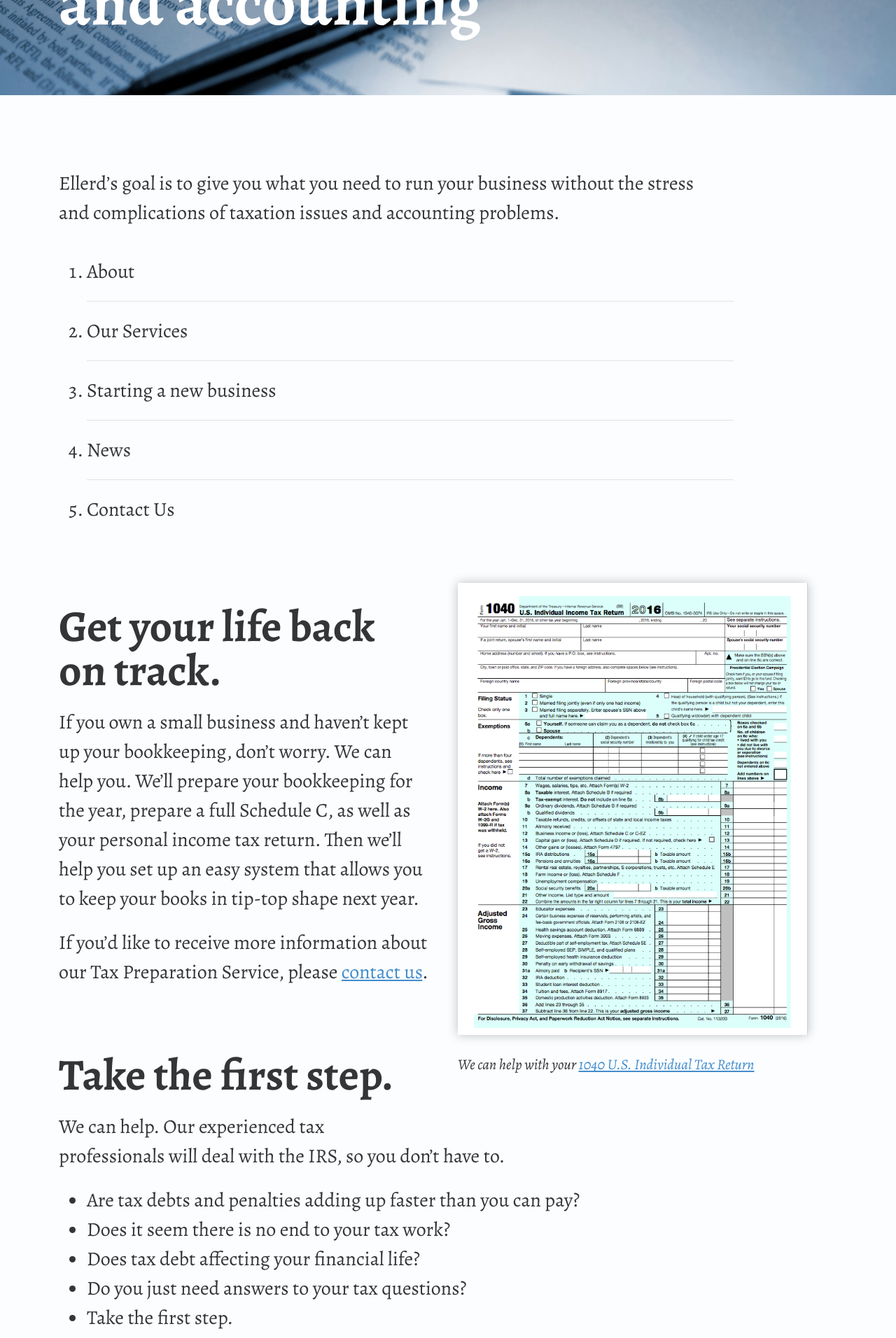
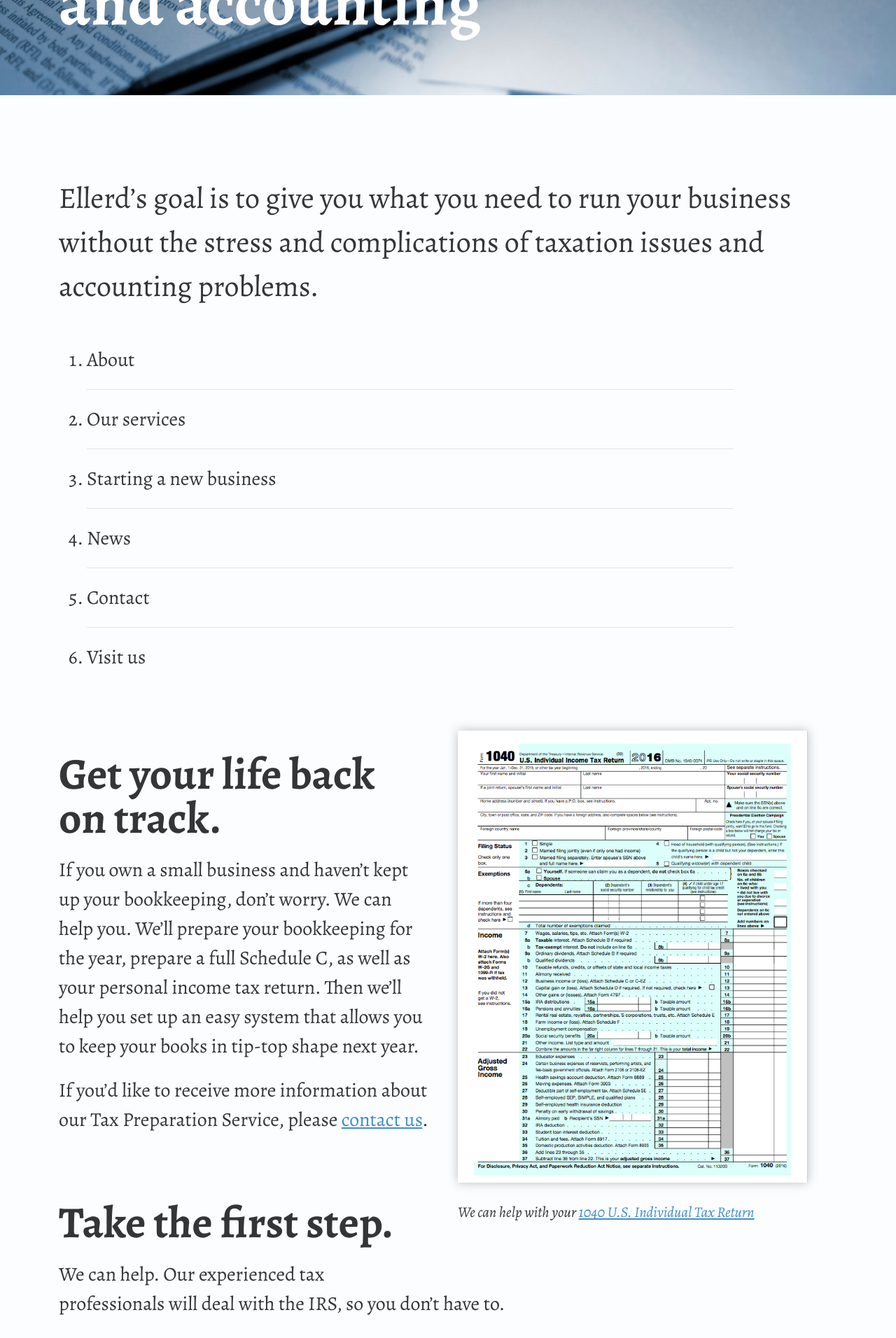
Before and after one commit to jimthoburn/ellerd, a Jekyll site: the page built from index.md, in a window 1280 px wide. Shown: the part 468-2380 px from the top of the page at 70% size. Built offline with Jekyll 4.4.1, drawn with Linux system fonts in a browser that asks for light colours; some of the changed text lies outside the part shown.

Commit message:
Tweak navigation and type sizes

```diff
--- a/_layouts/default.html
+++ b/_layouts/default.html
@@ -87,6 +87,10 @@
       max-width: 45em;
       margin: 0 auto;
       */
+    }
+
+    main > p:first-child {
+      font-size: 1.5em;
     }
 
     footer {
@@ -489,10 +493,11 @@
     <h2><a href="/">Ellerd Business Services</a></h2>
     <ol>
       <li><a href="/about">About</a></li>
-      <li><a href="/services">Our Services</a></li>
+      <li><a href="/services">Our services</a></li>
       <li><a href="/start-business">Starting a new business</a></li>
       <li><a href="/news">News</a></li>
-      <li><a href="#contact">Contact Us</a></li>
+      <li><a href="#contact">Contact</a></li>
+      <li><a href="#visit">Visit us</a></li>
     </ol>
 
     <h2 id="contact">Contact us for a free consultation</h2>
@@ -508,7 +513,7 @@
       <dd>(714) 825-0578</dd>
     </dl>
 
-    <h2>Visit us</h2>
+    <h2 id="visit">Visit us</h2>
     <p>
       Ellerd Business Services<br />
       48 Tesla<br />
--- a/index.md
+++ b/index.md
@@ -5,10 +5,11 @@ title: We can help with your taxes and accounting
 Ellerd’s goal is to give you what you need to run your business without the stress and complications of taxation issues and accounting problems.
 
 1.  [About](/about)
-2.  [Our Services](/services)
+2.  [Our services](/services)
 3.  [Starting a new business](/start-business)
 4.  [News](/news)
-5.  [Contact Us](#contact)
+5.  [Contact](#contact)
+5.  [Visit us](#visit)
 
 <figure>
   <img src="/uploads/1040.png" width="500" alt="1040 U.S. Individual Tax Return" />
@@ -33,10 +34,11 @@ We can help. Our experienced tax professionals will deal with the IRS, so you do
 
 [Get Started Today](#contact)
 
-## We’ve been doing this for more than 25 years
+## We’ve been doing this for more than 25 years.
 
 We understand the problems and challenges of business ownership.
-**We’ve been there**.
+
+**We’ve been there.**
 
 The problems facing you–compliance, government reporting, taxation–are easily resolved if you have access to the right resources.
 
@@ -46,7 +48,7 @@ You’re an expert in your field, and you shouldn’t have to spend your valuabl
 
 We know you’d rather be doing the thing you love. So leave the pressure and responsibilty of government compliance issues and reporting problems to us.
 
-## Why Us?
+## Why us?
 
 We can fill out the forms, prepare the taxes, do the payrolls, we can also help you save money on all those unseen costs related to payroll taxes, workers’ compensation insurance, inventory and manufacturing allocations, sales taxes, property taxes and much more.
 
```
Also changed, not shown: start-business.md (+1 -1 lines).
